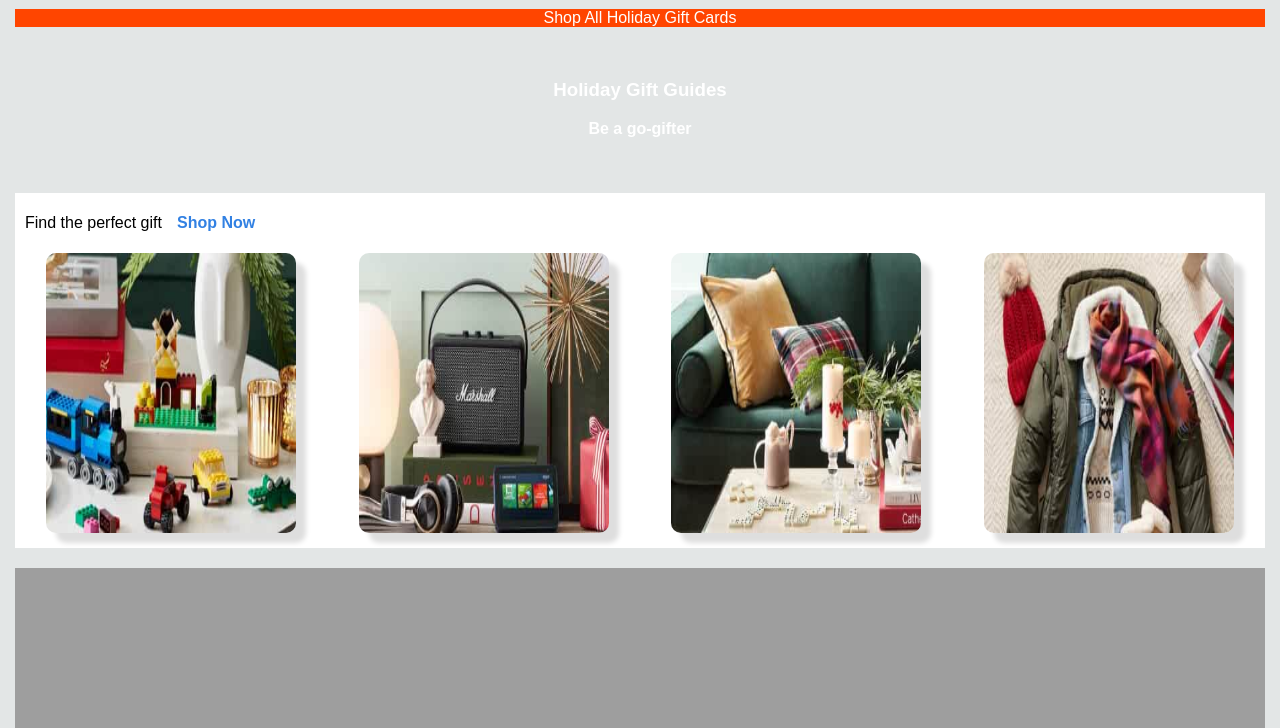
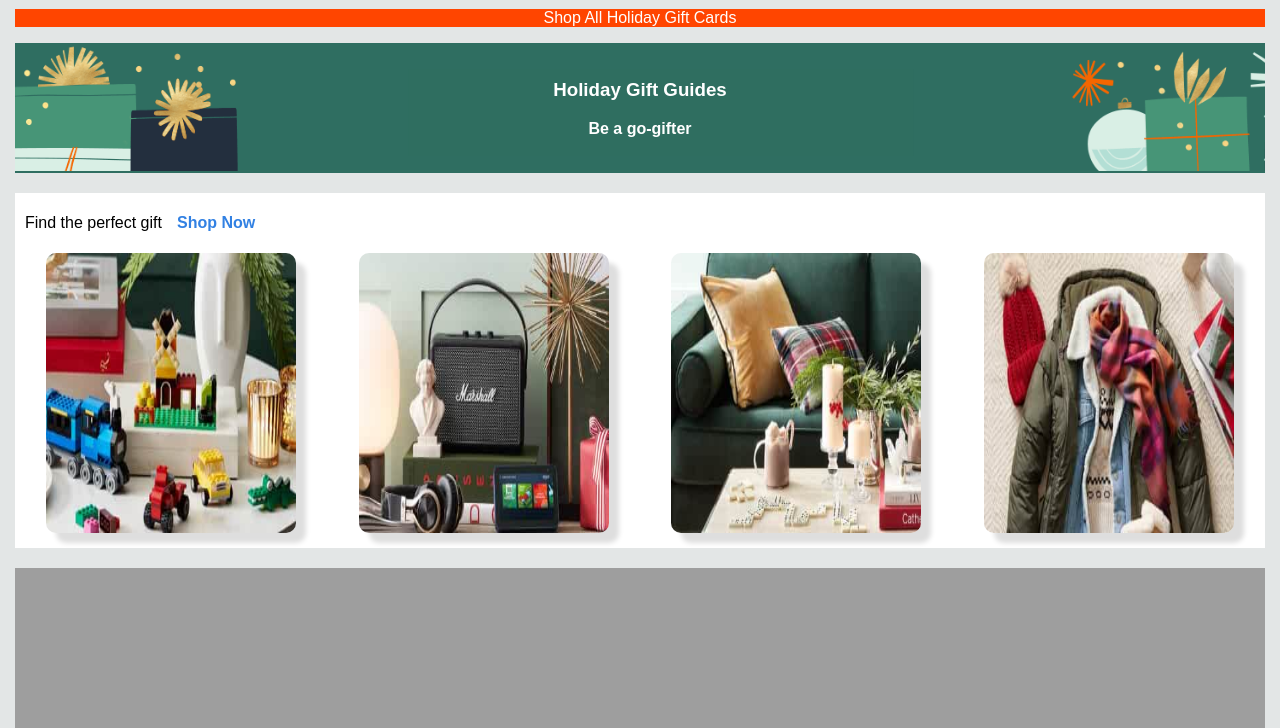
Before and after one commit to WillyWilliam00/projectD2, a plain HTML site: page index.html in a window 1280 px wide. Shown: the part 72-800 px from the top of the page. Drawn offline with Linux system fonts and the light colour scheme; the site is published under a folder, as on GitHub Pages, so addresses that start at the root find nothing.

Commit message:
Update style.css

```diff
--- a/assets/css/style.css
+++ b/assets/css/style.css
@@ -57,7 +57,7 @@ footer .color2 {
 
 .sfondo_verde
 {
-    background-image: url(/assets/img/bg-image.png);
+    background-image: url(../img/bg-image.png);
     height: 130px;
     position: relative;
 }
```
